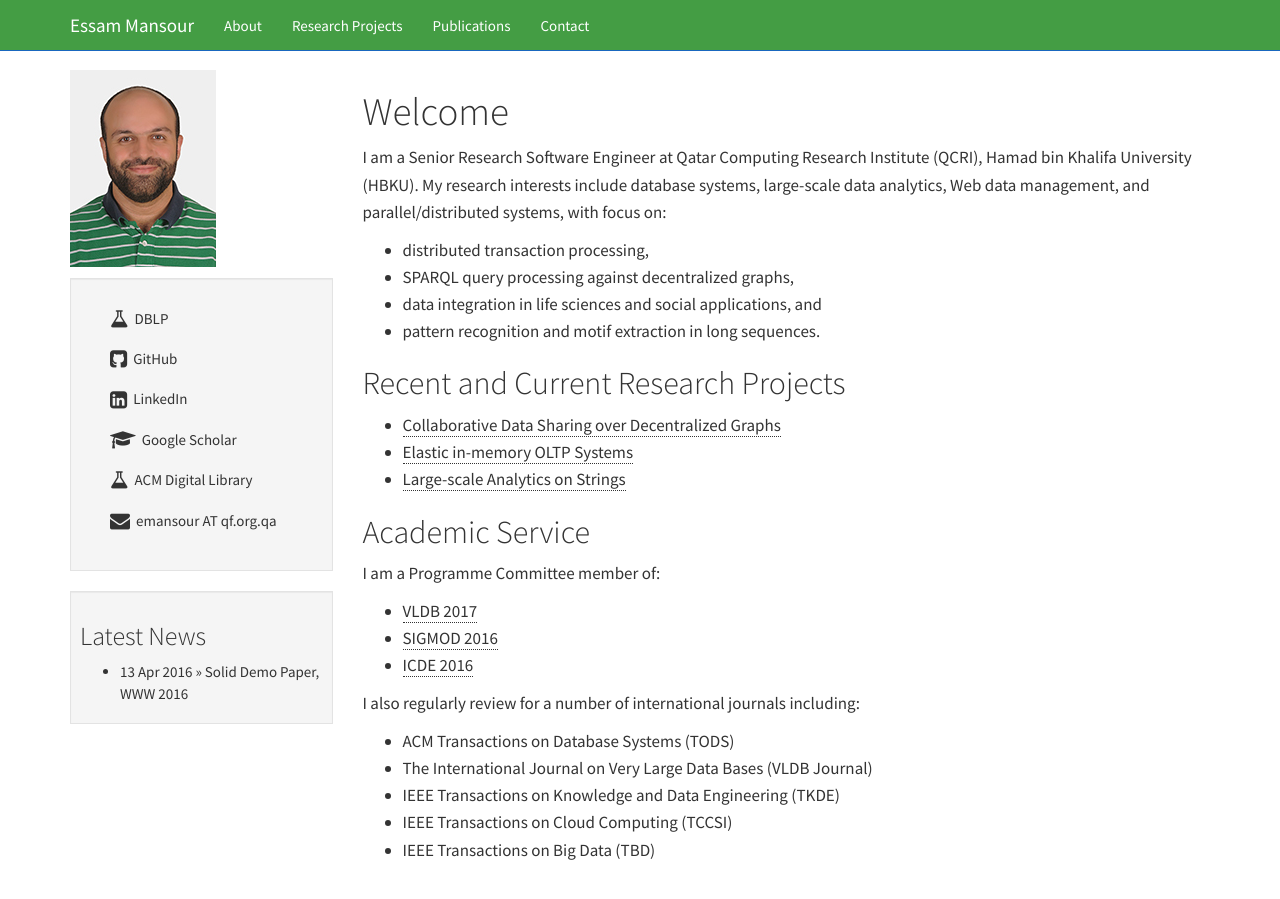
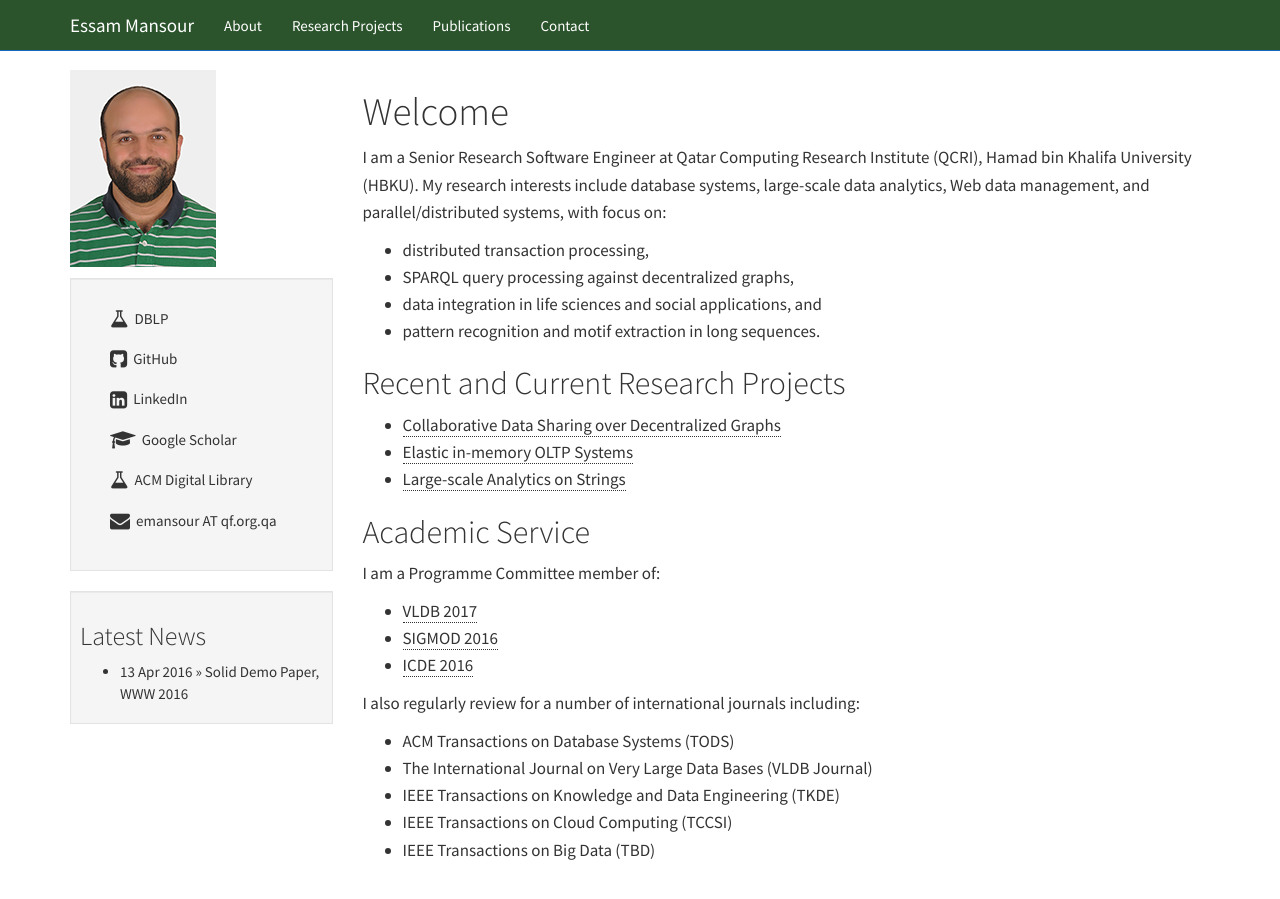
Before and after one commit to mansoure/mansoure.github.io, a Jekyll site: the page built from index.md, in a window 1280 px wide. Built offline with Jekyll 4.4.1, drawn with Linux system fonts in a browser that asks for light colours.

```diff
--- a/_layouts/default.html
+++ b/_layouts/default.html
@@ -42,7 +42,7 @@
 
 	<!--nav class="navbar navbar-light navbar-fixed-top" style="background-color: #EEEEEE;" role="navigation"-->
 
-		<nav class="navbar navbar-inverse navbar-fixed-top" style="background-color: #449d44;" role="navigation">
+		<nav class="navbar navbar-inverse navbar-fixed-top" style="background-color: #2b542c;" role="navigation">
 				<div class="container">
 			        <div class="navbar-header">
 			            <button type="button" class="navbar-toggle" data-toggle="collapse" data-target=".navbar-ex1-collapse">
```
